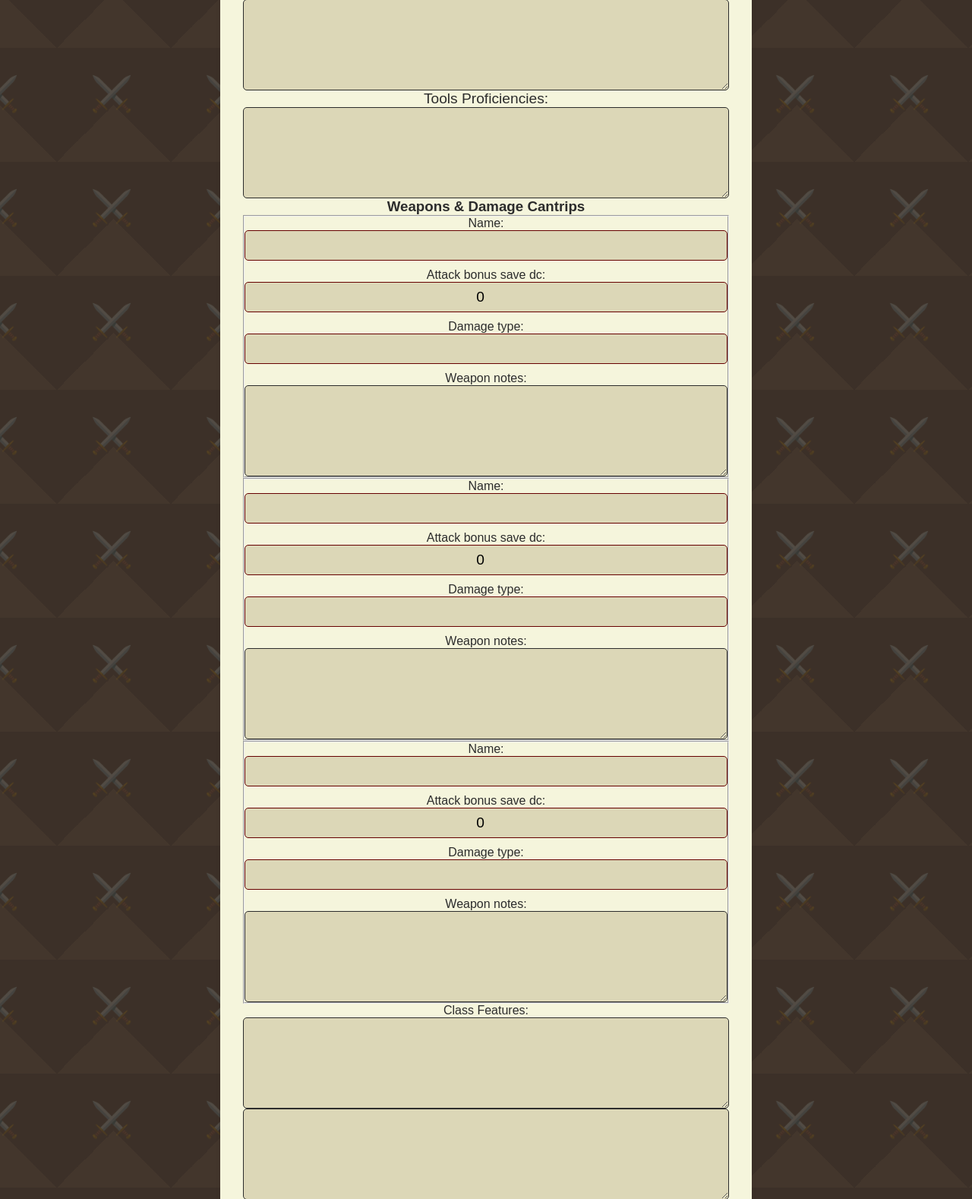
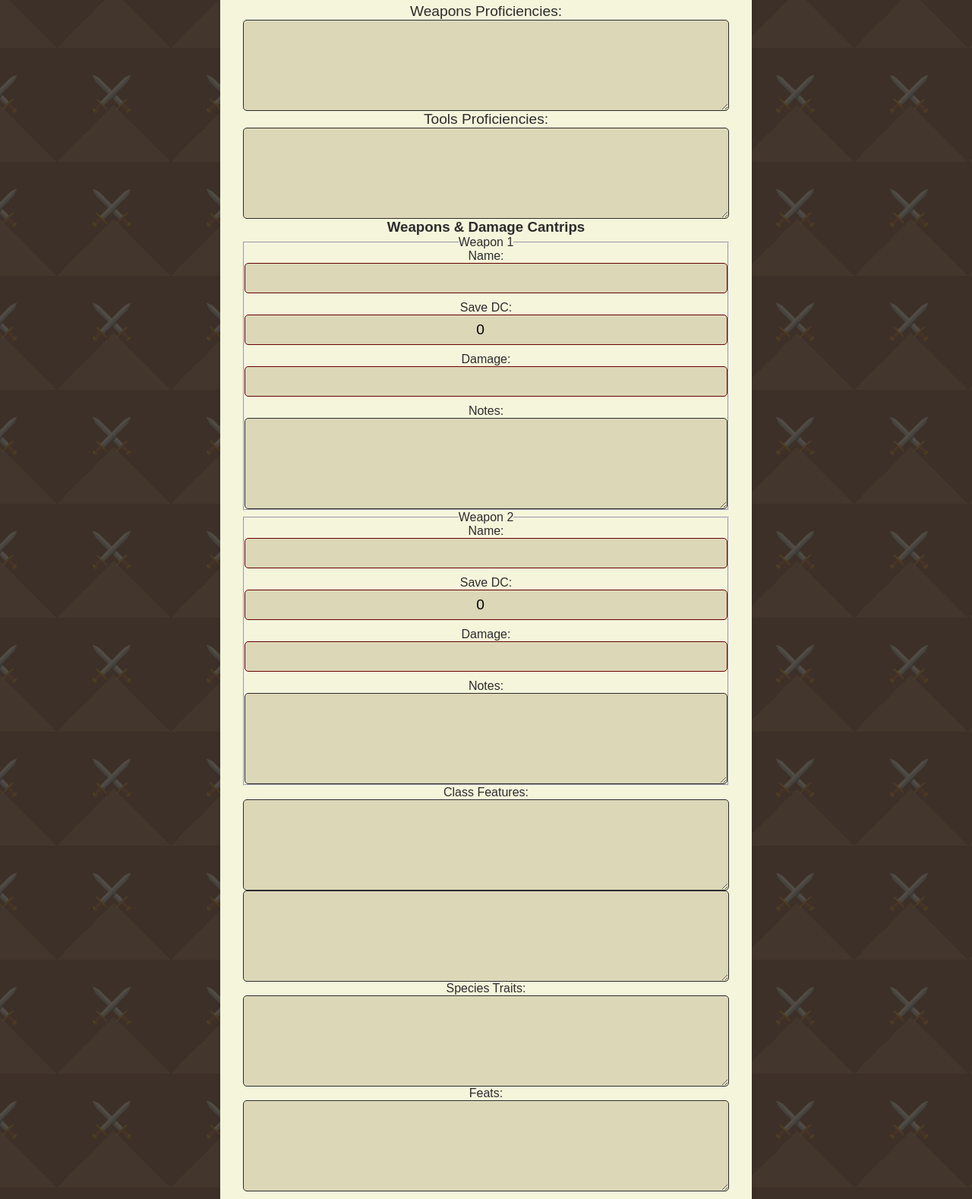
Before and after one commit to BiagiarelliAdriano/HeroesOfTheUniverse, a Django app: page /universe/character/ in a window 1280 px wide. Shown: the part 3687-5265 px from the top of the page at 76% size. Run offline with Django 4.2, Linux system fonts and the light colour scheme; the visitor is signed in with stand-in values (Sample User, id 1); data that the repository does not hold is empty; some libraries are stand-ins or nearby versions; some web fonts are replaced.

Commit message:
Fix character creation bugs

```diff
--- a/universe/forms.py
+++ b/universe/forms.py
@@ -1,52 +1,71 @@
 from django import forms
-from django.forms import modelformset_factory
-from .models import Character, Weapon, Spell
+from .models import Character
+
 
 class CharacterForm(forms.ModelForm):
     class Meta:
         model = Character
         fields = [
             'name', 'background', 'species', 'character_class', 'subclass',
-            'level', 'xp', 'class_image', 'armor_class', 'shield', 'current_hit_points',
-            'temp_hit_points', 'max_hit_points', 'spent_hit_dice', 'max_hit_dice',
-            'death_save_success', 'death_save_failures', 'initiative', 'speed', 'size',
-            'passive_perception', 'proficiency_bonus', 'strength_score', 'strength_modifier',
-            'dexterity_score', 'dexterity_modifier', 'constitution_score', 'constitution_modifier',
-            'intelligence_score', 'intelligence_modifier', 'wisdom_score', 'wisdom_modifier',
-            'charisma_score', 'charisma_modifier', 'strength_saving_throw', 'dexterity_saving_throw',
-            'constitution_saving_throw', 'intelligence_saving_throw', 'wisdom_saving_throw', 'charisma_saving_throw',
-            'athletic_skill', 'acrobatics_skill', 'sleight_of_hand_skill', 'stealth_skill',
-            'arcana_skill', 'history_skill', 'investigation_skill', 'nature_skill', 'religion_skill',
-            'animal_handling_skill', 'insight_skill', 'medicine_skill', 'perception_skill', 'survival_skill',
-            'deception_skill', 'intimidation_skill', 'performance_skill', 'persuasion_skill',
-            'class_features_1', 'class_features_2', 'heroic_inspiration', 'light_armor_training', 'medium_armor_training',
-            'heavy_armor_training', 'shield_armor_training', 'weapons_proficiencies', 'tools_proficiencies',
-            'species_traits', 'feats', 'spellcasting_ability', 'spellcasting_modifier', 'spell_save_dc',
-            'spell_attack_bonus', 'spell_slots_used_level_1_1', 'spell_slots_used_level_1_2',
-            'spell_slots_used_level_1_3', 'spell_slots_used_level_1_4', 'spell_slots_used_level_2_1',
-            'spell_slots_used_level_2_2', 'spell_slots_used_level_2_3', 'spell_slots_used_level_3_1',
-            'spell_slots_used_level_3_2', 'spell_slots_used_level_3_3', 'spell_slots_used_level_4_1',
-            'spell_slots_used_level_4_2', 'spell_slots_used_level_4_3', 'spell_slots_used_level_5_1',
-            'spell_slots_used_level_5_2', 'spell_slots_used_level_5_3', 'spell_slots_used_level_6_1',
-            'spell_slots_used_level_6_2', 'spell_slots_used_level_7_1', 'spell_slots_used_level_7_2',
-            'spell_slots_used_level_8_1', 'spell_slots_used_level_9_1', 'appearance_area',
-            'backstory_personality', 'alignment', 'languages', 'equipment', 'magic_attunement_1',
-            'magic_attunement_1_name', 'magic_attunement_2', 'magic_attunement_2_name', 'magic_attunement_3',
-            'magic_attunement_3_name', 'cp', 'sp', 'ep', 'gp', 'pp',
+            'level', 'xp', 'class_image', 'armor_class', 'shield',
+            'current_hit_points', 'temp_hit_points', 'max_hit_points',
+            'spent_hit_dice', 'max_hit_dice', 'death_save_success',
+            'death_save_failures', 'initiative', 'speed', 'size',
+            'passive_perception', 'proficiency_bonus', 'strength_score',
+            'strength_modifier', 'dexterity_score', 'dexterity_modifier',
+            'constitution_score', 'constitution_modifier',
+            'intelligence_score', 'intelligence_modifier', 'wisdom_score',
+            'wisdom_modifier', 'charisma_score', 'charisma_modifier',
+            'strength_saving_throw', 'dexterity_saving_throw',
+            'constitution_saving_throw', 'intelligence_saving_throw',
+            'wisdom_saving_throw', 'charisma_saving_throw', 'athletic_skill',
+            'acrobatics_skill', 'sleight_of_hand_skill', 'stealth_skill',
+            'arcana_skill', 'history_skill', 'investigation_skill',
+            'nature_skill', 'religion_skill', 'animal_handling_skill',
+            'insight_skill', 'medicine_skill', 'perception_skill',
+            'survival_skill', 'deception_skill', 'intimidation_skill',
+            'performance_skill', 'persuasion_skill', 'class_features_1',
+            'class_features_2', 'heroic_inspiration', 'light_armor_training',
+            'medium_armor_training', 'heavy_armor_training',
+            'shield_armor_training', 'weapons_proficiencies',
+            'tools_proficiencies', 'species_traits', 'feats',
+            'weapon_name_1', 'attack_bonus_save_dc_1', 'damage_type_1',
+            'weapon_notes_1', 'weapon_name_2', 'attack_bonus_save_dc_2',
+            'damage_type_2', 'weapon_notes_2',
+            'spellcasting_ability', 'spellcasting_modifier', 'spell_save_dc',
+            'spell_attack_bonus', 'spell_slots_used_level_1_1',
+            'spell_slots_used_level_1_2', 'spell_slots_used_level_1_3',
+            'spell_slots_used_level_1_4', 'spell_slots_used_level_2_1',
+            'spell_slots_used_level_2_2', 'spell_slots_used_level_2_3',
+            'spell_slots_used_level_3_1', 'spell_slots_used_level_3_2',
+            'spell_slots_used_level_3_3', 'spell_slots_used_level_4_1',
+            'spell_slots_used_level_4_2', 'spell_slots_used_level_4_3',
+            'spell_slots_used_level_5_1', 'spell_slots_used_level_5_2',
+            'spell_slots_used_level_5_3', 'spell_slots_used_level_6_1',
+            'spell_slots_used_level_6_2', 'spell_slots_used_level_7_1',
+            'spell_slots_used_level_7_2', 'spell_slots_used_level_8_1',
+            'spell_slots_used_level_9_1', 'spell_level_1', 'spell_name_1',
+            'spell_casting_time_1', 'spell_range_1', 'spell_concentration_1',
+            'spell_ritual_1', 'spell_material_required_1', 'spell_notes_1',
+            'spell_level_2', 'spell_name_2',
+            'spell_casting_time_2', 'spell_range_2', 'spell_concentration_2',
+            'spell_ritual_2', 'spell_material_required_2', 'spell_notes_2',
+            'spell_level_3', 'spell_name_3',
+            'spell_casting_time_3', 'spell_range_3', 'spell_concentration_3',
+            'spell_ritual_3', 'spell_material_required_3', 'spell_notes_3',
+            'spell_level_4', 'spell_name_4',
+            'spell_casting_time_4', 'spell_range_4', 'spell_concentration_4',
+            'spell_ritual_4', 'spell_material_required_4', 'spell_notes_4',
+            'spell_level_5', 'spell_name_5',
+            'spell_casting_time_5', 'spell_range_5', 'spell_concentration_5',
+            'spell_ritual_5', 'spell_material_required_5', 'spell_notes_5',
+            'appearance_area',
+            'backstory_personality', 'alignment', 'languages', 'equipment',
+            'magic_attunement_1', 'magic_attunement_1_name',
+            'magic_attunement_2', 'magic_attunement_2_name',
+            'magic_attunement_3', 'magic_attunement_3_name', 'cp', 'sp', 'ep',
+            'gp', 'pp',
         ]
 
-    class_image = forms.ChoiceField(choices=Character.CLASS_IMAGE_CHOICES, widget=forms.RadioSelect, required=False)
-
-class WeaponForm(forms.ModelForm):
-    class Meta:
-        model = Weapon
-        fields = ['name', 'attack_bonus_save_dc', 'damage_type', 'weapon_notes']
-
-WeaponFormSet = modelformset_factory(Weapon, form=WeaponForm, extra=3)
-
-class SpellForm(forms.ModelForm):
-    class Meta:
-        model = Spell
-        fields = ['level', 'name', 'casting_time', 'spell_range', 'concentration', 'ritual', 'material_required', 'notes']
-
-SpellFormSet = modelformset_factory(Spell, form=SpellForm, extra=29)
+    class_image = forms.ChoiceField(choices=Character.CLASS_IMAGE_CHOICES,
+                                    widget=forms.RadioSelect, required=False)
--- a/universe/models/__init__.py
+++ b/universe/models/__init__.py
@@ -1,4 +1,2 @@
 from .models import Profile
 from .character_models import Character
-from .weapon_model import Weapon
-from .spell_list_model import Spell
--- a/universe/templates/universe/character.html
+++ b/universe/templates/universe/character.html
@@ -2,6 +2,13 @@
 {% load static %}
 
 {% block content %}
+{% if messages %}
+<div class="messages">
+    {% for message in messages %}
+    <div class="message {{ message.tags }}">{{ message }}</div>
+    {% endfor %}
+</div>
+{% endif %}
 
 <div class="character-sheet-container">
 
@@ -11,10 +18,13 @@
         <button type="button" class="pagination-btn" data-page="2">2</button>
     </div>
 
+    <form method="POST" id="character-form">
+        {% csrf_token %}
+
         <!-- Page 1 Content -->
         <div id="page-1" class="page-content active">
-        <form method="POST" id="character-form">
-            {% csrf_token %}
+
+
 
             <!-- Character Image -->
             <button type="button" id="toggle-class-image-btn">Select Character Image</button>
@@ -241,13 +251,30 @@
             <!-- Features-->
             <section class="features-section">
                 <h3>Weapons & Damage Cantrips</h3>
-                <div class="weapon-formset">
-                    {{ weapon_formset.management_form }}
-                    {% for weapon_form in weapon_formset %}
+                <div class="weapon-list">
                     <fieldset>
-                        {{ weapon_form.as_p }}
+                        <legend>Weapon 1</legend>
+                        <label for="weapon_name_1">Name:</label>
+                        {{ form.weapon_name_1 }}
+                        <label for="attack_bonus_save_dc_1">Save DC:</label>
+                        {{ form.attack_bonus_save_dc_1 }}
+                        <label for="damage_type_1">Damage:</label>
+                        {{ form.damage_type_1 }}
+                        <label for="weapon_notes_1">Notes:</label>
+                        {{ form.weapon_notes_1 }}
                     </fieldset>
-                    {% endfor %}
+
+                    <fieldset>
+                        <legend>Weapon 2</legend>
+                        <label for="weapon_name_2">Name:</label>
+                        {{ form.weapon_name_2 }}
+                        <label for="attack_bonus_save_dc_2">Save DC:</label>
+                        {{ form.attack_bonus_save_dc_2 }}
+                        <label for="damage_type_2">Damage:</label>
+                        {{ form.damage_type_2 }}
+                        <label for="weapon_notes_2">Notes:</label>
+                        {{ form.weapon_notes_2 }}
+                    </fieldset>
                 </div>
                 <label for="id_class_features">Class Features:</label>
                 {{ form.class_features_1 }}
@@ -256,15 +283,11 @@
                 {{ form.species_traits }}
                 <label for="id_feats">Feats:</label>
                 {{ form.feats }}
+            </section>
         </div>
-    </section>
-    </form>
 
         <!-- Page 2 Content -->
         <div id="page-2" class="page-content">
-        <form method="POST" id="character-form-page-2">
-            {% csrf_token %}
-
             <!-- Spellcasting Details -->
             <section class="spellcasting-section">
                 <h2>Spellcasting</h2>
@@ -348,14 +371,101 @@
             <!-- Spell List-->
             <button type="button" id="toggle-spell-list-btn">Spell List</button>
             <div class="spell-list-section hidden">
-                <div class="spell-formset">
-                    {{ spell_formset.management_form }}
-                    {% for spell_form in spell_formset %}
                 <fieldset>
-                        {{ spell_form.as_p }}
+                    <legend>Spell 1</legend>
+                    <label for="spell_level_1">Level:</label>
+                    {{ form.spell_level_1 }}
+                    <label for="spell_name_1">Name:</label>
+                    {{ form.spell_name_1 }}
+                    <label for="spell_casting_time_1">Casting Time:</label>
+                    {{ form.spell_casting_time_1 }}
+                    <label for="spell_range_1">Range:</label>
+                    {{ form.spell_range_1 }}
+                    <label for="spell_concentration_1">Concetration?</label>
+                    {{ form.spell_concentration_1 }}
+                    <label for="spell_ritual_1">Ritual?</label>
+                    {{ form.spell_ritual_1 }}
+                    <label for="spell_material_required_1">Requires Material?</label>
+                    {{ form.spell_material_required_1 }}
+                    <label for="spell_notes_1">Notes:</label>
+                    {{ form.spell_notes_1 }}
                 </fieldset>
-                    {% endfor %}
-                </div>
+                <fieldset>
+                    <legend>Spell 2</legend>
+                    <label for="spell_level_2">Level:</label>
+                    {{ form.spell_level_2 }}
+                    <label for="spell_name_2">Name:</label>
+                    {{ form.spell_name_2 }}
+                    <label for="spell_casting_time_2">Casting Time:</label>
+                    {{ form.spell_casting_time_2 }}
+                    <label for="spell_range_2">Range:</label>
+                    {{ form.spell_range_2 }}
+                    <label for="spell_concentration_2">Concetration?</label>
+                    {{ form.spell_concentration_2 }}
+                    <label for="spell_ritual_2">Ritual?</label>
+                    {{ form.spell_ritual_2 }}
+                    <label for="spell_material_required_2">Requires Material?</label>
+                    {{ form.spell_material_required_2 }}
+                    <label for="spell_notes_2">Notes:</label>
+                    {{ form.spell_notes_2 }}
+                </fieldset>
+                <fieldset>
+                    <legend>Spell 3</legend>
+                    <label for="spell_level_3">Level:</label>
+                    {{ form.spell_level_3 }}
+                    <label for="spell_name_3">Name:</label>
+                    {{ form.spell_name_3 }}
+                    <label for="spell_casting_time_3">Casting Time:</label>
+                    {{ form.spell_casting_time_3 }}
+                    <label for="spell_range_3">Range:</label>
+                    {{ form.spell_range_3 }}
+                    <label for="spell_concentration_3">Concetration?</label>
+                    {{ form.spell_concentration_3 }}
+                    <label for="spell_ritual_3">Ritual?</label>
+                    {{ form.spell_ritual_3 }}
+                    <label for="spell_material_required_3">Requires Material?</label>
+                    {{ form.spell_material_required_3 }}
+                    <label for="spell_notes_3">Notes:</label>
+                    {{ form.spell_notes_3 }}
+                </fieldset>
+                <fieldset>
+                    <legend>Spell 4</legend>
+                    <label for="spell_level_4">Level:</label>
+                    {{ form.spell_level_4 }}
+                    <label for="spell_name_4">Name:</label>
+                    {{ form.spell_name_4 }}
+                    <label for="spell_casting_time_4">Casting Time:</label>
+                    {{ form.spell_casting_time_4 }}
+                    <label for="spell_range_4">Range:</label>
+                    {{ form.spell_range_4 }}
+                    <label for="spell_concentration_4">Concetration?</label>
+                    {{ form.spell_concentration_4 }}
+                    <label for="spell_ritual_4">Ritual?</label>
+                    {{ form.spell_ritual_4 }}
+                    <label for="spell_material_required_4">Requires Material?</label>
+                    {{ form.spell_material_required_4 }}
+                    <label for="spell_notes_4">Notes:</label>
+                    {{ form.spell_notes_4 }}
+                </fieldset>
+                <fieldset>
+                    <legend>Spell 5</legend>
+                    <label for="spell_level_5">Level:</label>
+                    {{ form.spell_level_5 }}
+                    <label for="spell_name_5">Name:</label>
+                    {{ form.spell_name_5 }}
+                    <label for="spell_casting_time_5">Casting Time:</label>
+                    {{ form.spell_casting_time_5 }}
+                    <label for="spell_range_5">Range:</label>
+                    {{ form.spell_range_5 }}
+                    <label for="spell_concentration_5">Concetration?</label>
+                    {{ form.spell_concentration_5 }}
+                    <label for="spell_ritual_5">Ritual?</label>
+                    {{ form.spell_ritual_5 }}
+                    <label for="spell_material_required_5">Requires Material?</label>
+                    {{ form.spell_material_required_5 }}
+                    <label for="spell_notes_5">Notes:</label>
+                    {{ form.spell_notes_5 }}
+                </fieldset>
             </div>
 
             <!-- Appearance & Additional Info -->
@@ -395,10 +505,10 @@
                 <label for="id_pp">PP:</label>
                 {{ form.pp }}
             </section>
+        </div>
+        <button type="submit" class="save-character">Save Character</button>
     </form>
-    </div>
 
-    <button type="submit" class="save-character">Save Character</button>
 </div>
 
 {% endblock %}
```
Also changed, not shown: static/css/styles.css (+2 -5 lines), universe/admin.py (+1 -10 lines), universe/character_views.py (+14 -23 lines), universe/models/character_models.py (+84 -27 lines), universe/models/spell_list_model.py (deleted, +0 -20 lines), universe/models/weapon_model.py (deleted, +0 -12 lines), universe/migrations/0013_alter_weapon_attack_bonus_save_dc_alter_weapon_name.py (added), universe/migrations/0014_alter_spell_casting_time_alter_spell_level_and_more.py (added), universe/migrations/0015_character_attack_bonus_save_dc_1_and_more.py (added), universe/migrations/0016_character_spell_casting_time_1_and_more.py (added). Lines whose indentation alone changed are shown as unchanged.
